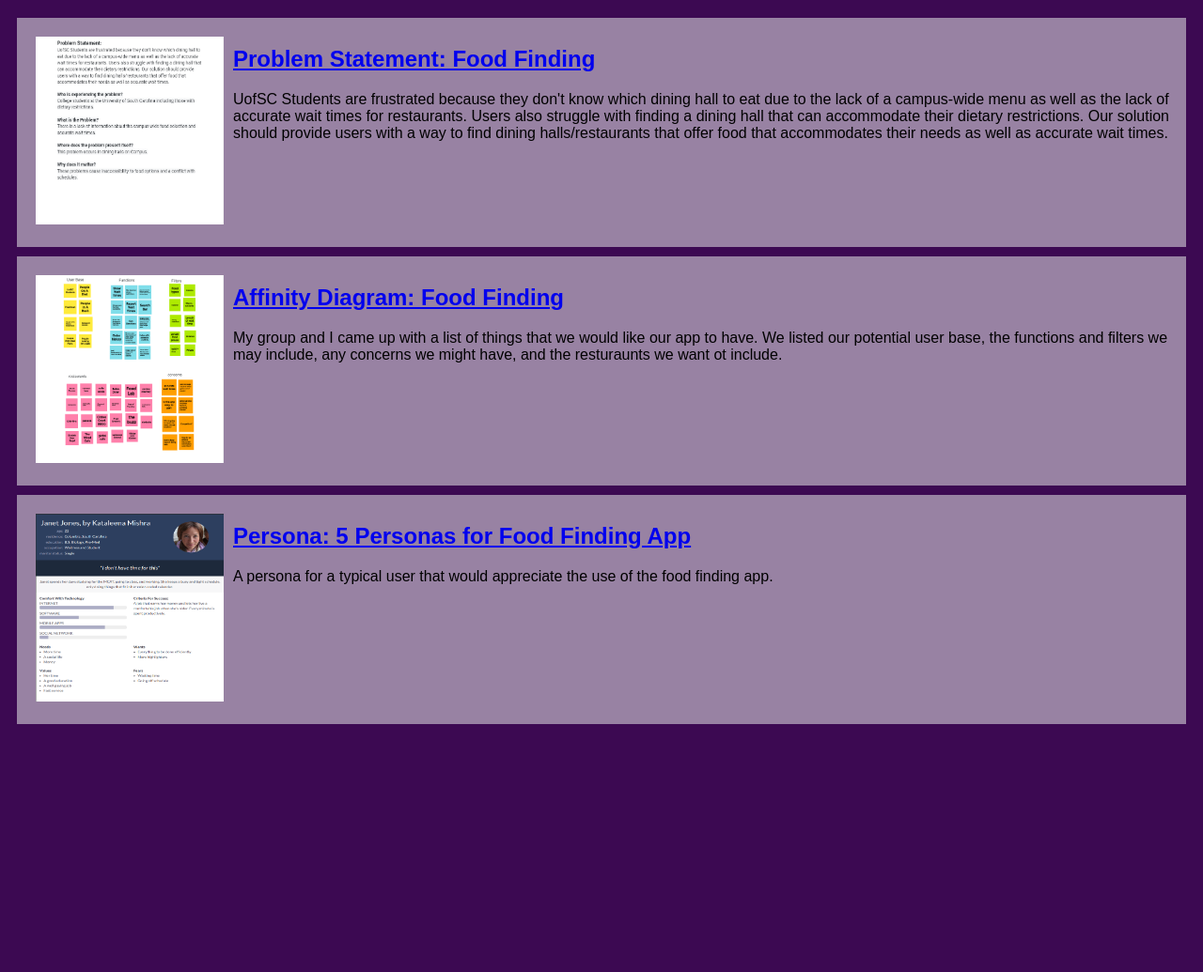
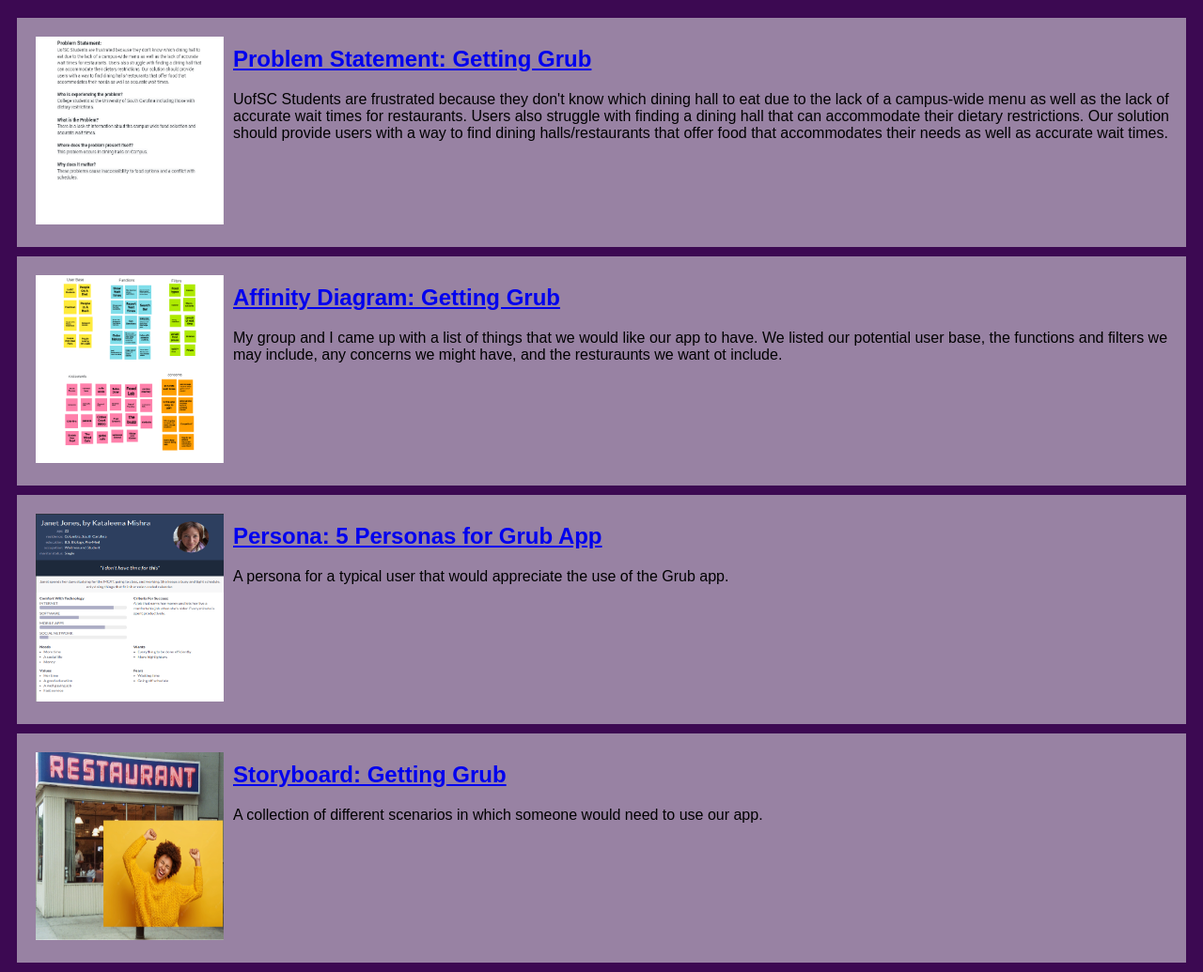
Before and after one commit to kataleenam/kataleenam.github.io, a plain HTML site: page index.html in a window 1280 px wide. Shown: the part 61-1096 px from the top of the page at 94% size. Before the commit the page ends 842 px from the top, so only its background shows below. Drawn offline with Linux system fonts and the light colour scheme.

Commit message:
Add files via upload

```diff
--- a/index.html
+++ b/index.html
@@ -11,7 +11,7 @@
         <section class="assignment">
             <a href = "files/Problem Statement.pdf"><image src = "images/problemstatement.png"></a>
             <section class="ass-details">
-                <a href = "files/Problem Statement.pdf"><h2>Problem Statement: Food Finding</h2></a>
+                <a href = "files/Problem Statement.pdf"><h2>Problem Statement: Getting Grub</h2></a>
                 <p>
                     UofSC Students are frustrated because they don't know which dining hall to eat due to the lack of a campus-wide menu as well as the lack of accurate wait times for restaurants. Users also struggle with finding a dining hall that can accommodate their dietary restrictions. Our solution should provide users with a way to find dining halls/restaurants that offer food that accommodates their needs as well as accurate wait times.
                 </p>
@@ -22,7 +22,7 @@
         <section class="assignment">
             <a href = "files/affinity-diagram.pdf"><image src = "images/affinitydiagram.png"></a>
             <section class="ass-details">
-                <a href = "files/affinity-diagram.pdf"><h2>Affinity Diagram: Food Finding</h2></a>
+                <a href = "files/affinity-diagram.pdf"><h2>Affinity Diagram: Getting Grub</h2></a>
                 <p>
                     My group and I came up with a list of things that we would like our app to have. We listed our potential user base, the functions and filters we may include, any concerns we might have, and the resturaunts we want ot include.
                 </p>
@@ -33,9 +33,20 @@
         <section class="assignment">
             <a href = "files/Personas.pdf"><image src = "images/persona.png"></a>
             <section class="ass-details">
-                <a href = "files/Personas.pdf"><h2>Persona: 5 Personas for Food Finding App</h2></a>
+                <a href = "files/Personas.pdf"><h2>Persona: 5 Personas for Grub App</h2></a>
                 <p>
-                   A persona for a typical user that would appreciate the use of the food finding app.
+                   A persona for a typical user that would appreciate the use of the Grub app.
+                </p>
+            </section>
+        </section>
+
+        <!-- Storyboard Assignment -->
+        <section class="assignment">
+            <a href = "files/Storyboard.pdf"><image src = "images/storyboard.png"></a>
+            <section class="ass-details">
+                <a href = "files/Storyboard.pdf"><h2>Storyboard: Getting Grub</h2></a>
+                <p>
+                   A collection of different scenarios in which someone would need to use our app.
                 </p>
             </section>
         </section>
```
Also changed, not shown: images/storyboard.png (added), 1 other file.
